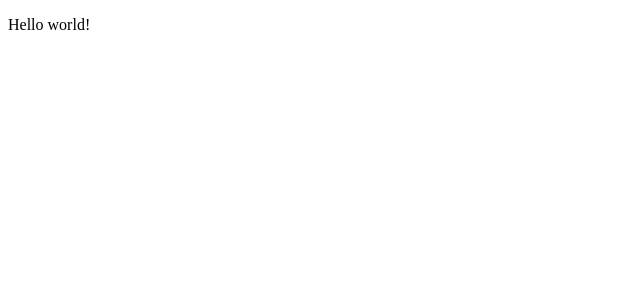
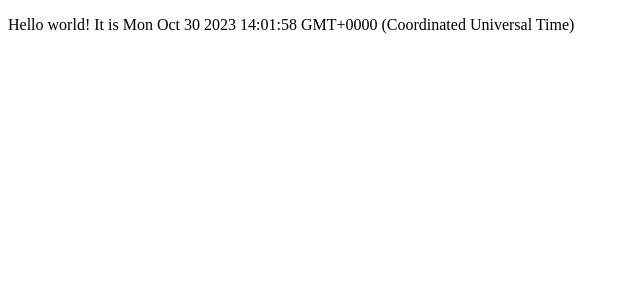
Before and after one commit to Prabhubalaji21/react-day-01, a React (Vite) app: page / in a window 1280 px wide. Shown: the top 300 px of the page, without its empty margins (0-640 px from the left). Built offline with nearby package versions, Linux system fonts and the light colour scheme.

Commit message:
added time info in app.jsx

```diff
--- a/src/App.jsx
+++ b/src/App.jsx
@@ -2,6 +2,7 @@
 //javascript function
 //for now it does not receive any arguements
 const App = () => {
+  const now = new Date();
   //it can also execute or contain javascript
   console.log('Hello from component App');
 
@@ -9,7 +10,7 @@ const App = () => {
   //dynamic content ah print pannalam example:- date and time
 return(
   <div>
-    <p>Hello world!</p>
+    <p>Hello world! It is { now.toString() }</p>
   </div>
 )
 }
```
